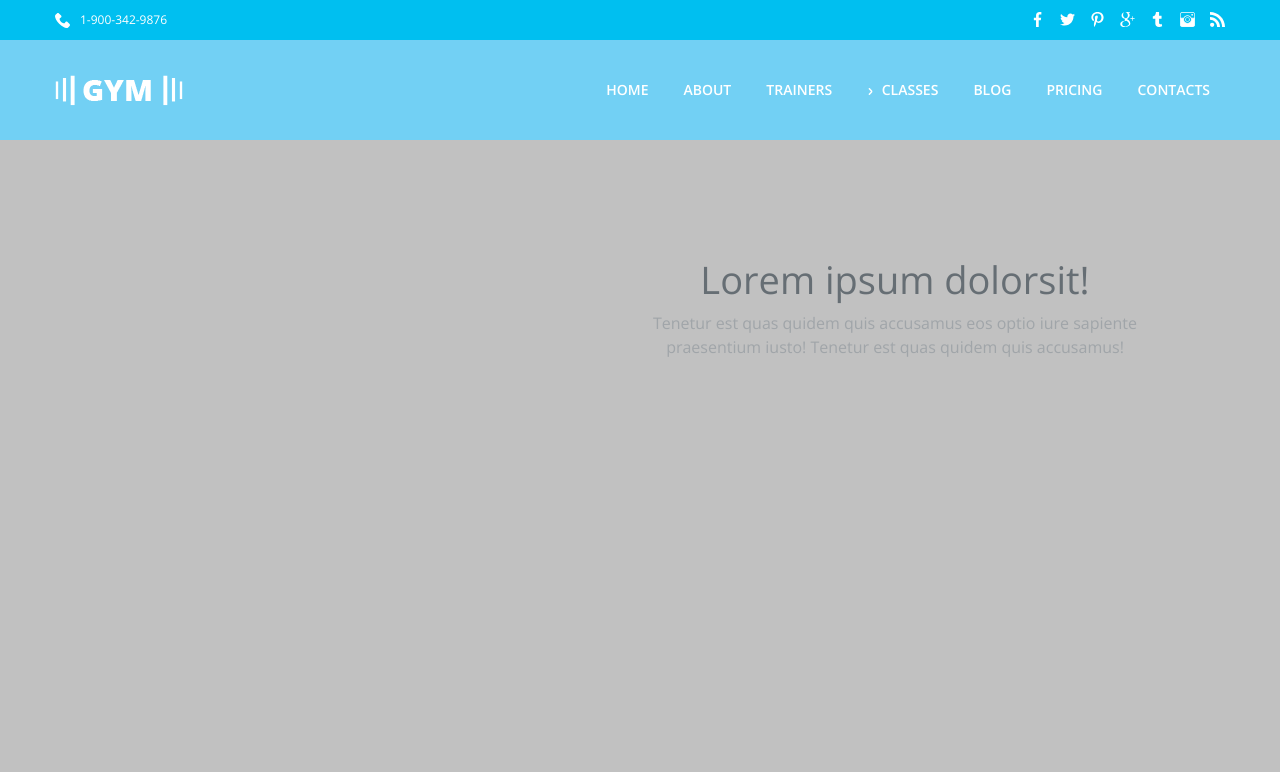
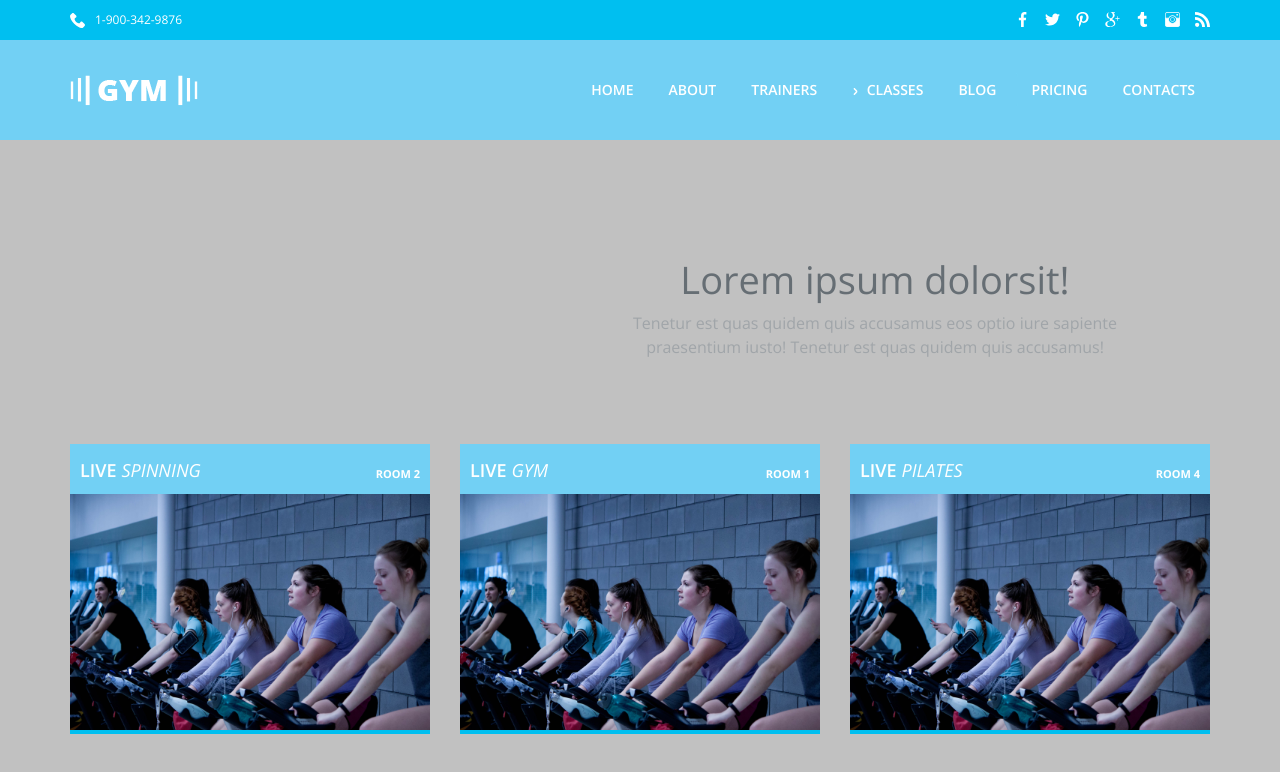
Before and after one commit to vovinov/gymsports, a website: page #src/index.html in a window 1280 px wide. Drawn offline with nearby package versions, Linux system fonts and the light colour scheme; files that its build step writes are made by us from their sources.

Commit message:
add live section

```diff
--- a/#src/_intro.html
+++ b/#src/_intro.html
@@ -1,6 +1,8 @@
 <section class="intro">
-    <div class="intro__content">
-        <h1 class="intro__heading">Lorem ipsum dolorsit!</h1>
-        <p class="intro__text">Tenetur est quas quidem quis accusamus eos optio iure sapiente praesentium iusto! Tenetur est quas quidem quis accusamus!</p>
+    <div class="container">
+        <div class="intro__content">
+            <h1 class="intro__heading">Lorem ipsum dolorsit!</h1>
+            <p class="intro__text">Tenetur est quas quidem quis accusamus eos optio iure sapiente praesentium iusto! Tenetur est quas quidem quis accusamus!</p>
+        </div>
     </div>
 </section>
--- /dev/null
+++ b/#src/_live.html
@@ -0,0 +1,46 @@
+<section class="live">
+    <div class="container">
+        <ul class="live__content">
+            <li>
+                <a class="live__link" href="#">
+                    <article class="live-block">
+                        <div class="live-block__heading">
+                            <p class="live-block__title">LIVE<span class="live-block__italic">Spinning</span></p>
+                            <span class="live-block__room">room 2</span>
+                        </div>
+                        <div class="live-block__img">
+                            <img src="/img/spinning-class-img.jpg" alt="spinning">
+                        </div>
+                    </article>
+                </a>
+            </li>
+            <li>
+                <a href="#">
+                    <article class="live-block">
+                        <div class="live-block__heading">
+                            <p class="live-block__title">LIVE<span class="live-block__italic">gym</span></p>
+                            <span class="live-block__room">room 1</span>
+                        </div>
+                        <div class="live-block__img">
+                            <img src="/img/spinning-class-img.jpg" alt="spinning">
+                        </div>
+                    </article>
+                </a>
+            </li>
+            <li>
+                <a class="" href="#">
+                    <article class="live-block">
+                        <div class="live-block__heading">
+                            <p class="live-block__title">LIVE<span class="live-block__italic">pilates</span></p>
+                            <span class="live-block__room">room 4</span>
+                        </div>
+                        <div class="live-block__img">
+                            <img src="/img/spinning-class-img.jpg" alt="spinning">
+                        </div>
+                    </article>
+                </a>
+            </li>
+        </ul>
+    </div>
+
+</section>
--- a/#src/index.html
+++ b/#src/index.html
@@ -8,12 +8,15 @@
     <link rel="stylesheet" href="css/style.min.css">
 </head>
 <body style="background: rgba(192, 192, 192, 0.979)">
+    <div class="wrapper">
         @@include('_contacts.html')
         @@include('_header.html')
         <main class="main">
             @@include('_intro.html')
+            @@include('_live.html')
         </main>
         @@include('_svg.html')
+    </div>
     <script src="js/script.min.js"></script>
 </body>
 </html>
--- a/#src/scss/intro.scss
+++ b/#src/scss/intro.scss
@@ -1,5 +1,5 @@
 .intro {
-    padding: 120px 100px 85px 0;
+    padding: 120px 100px 40px 0;
 
     &__content {
         margin-left: auto;
--- /dev/null
+++ b/#src/scss/live.scss
@@ -0,0 +1,82 @@
+.live {
+    padding-top: 45px;
+    margin-bottom: 40px;
+
+    &__content {
+        display: flex;
+        flex-wrap: wrap;
+        margin: 0 -15px;
+
+        & li {
+            flex: 1 1 33.3333%;
+            padding: 0 15px;
+        }
+    }
+}
+
+.live-block {
+    position: relative;
+    display: flex;
+    flex-direction: column;
+    overflow: hidden;
+
+    &__heading {
+        padding: 0 10px 15px 10px;
+        height: 50px;
+        color: $whiteColor;
+        text-transform: uppercase;
+        background-color: $primaryColor;
+        display: flex;
+        justify-content: space-between;
+        align-items: flex-end;
+        overflow: hidden;
+    }
+
+    &__title {
+        font-weight: 600;
+        font-size: 18px;
+    }
+
+    &__italic {
+        font-weight: 400;
+        padding-left: 5px;
+        font-style: italic;
+
+        &:hover {
+            text-decoration: underline;
+        }
+    }
+
+    &__room {
+        font-weight: 700;
+        font-size: 11px;
+
+        &:hover {
+            text-decoration: underline;
+        }
+
+    }
+    &__img {
+        transition: all 0.5s ease-in-out;
+        flex: 0 0 auto;
+        overflow: hidden;
+
+        & img {
+            transition: all 0.5s ease-in-out;
+
+            &:hover {
+                transform: scale(1.1);
+            }
+        }
+    }
+
+    &::after {
+        position: absolute;
+        content: '';
+        bottom: 0;
+        left: 0;
+        height: 4px;
+        width: 100%;
+        background-color: $secondaryColor;
+    }
+}
--- a/#src/scss/style.scss
+++ b/#src/scss/style.scss
@@ -20,12 +20,27 @@ body {
     font-family: 'Open Sans', sans-serif;
 }
 
+img {
+    max-width: 100%;
+    height: auto;
+}
+
+.wrapper {
+    width: 100%;
+    min-height: 100%;
+    display: flex;
+    flex-direction: column;
+    overflow: hidden;
+}
+
 .container {
     max-width: 1170px;
     margin: 0 auto;
+    padding: 0 15px;
 }
 
 @import './variables';
 @import './contacts';
 @import './header';
 @import './intro';
+@import './live';
--- a/gulpfile.js
+++ b/gulpfile.js
@@ -21,7 +21,7 @@ let path = {
         html: `${sourceFolder}/**/*.html`,
         css: `${sourceFolder}/scss/**/*.scss`,
         js: `${sourceFolder}/**/*.js`,
-        img: `${sourceFolder}/img/**/*.{jpeg,png,svg,gif,ico,webp}`,
+        img: `${sourceFolder}/img/**/*.{jpeg,jpg,png,svg,gif,ico,webp}`,
     },
     clean: `./${projectFolder}/`
 }
```
Also changed, not shown: #src/img/spinning-class-img.jpg (added). Lines whose indentation alone changed are shown as unchanged.
